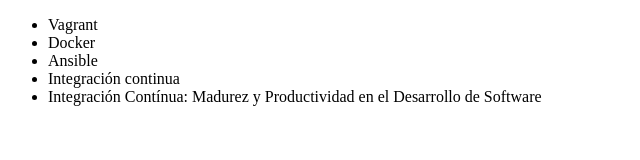
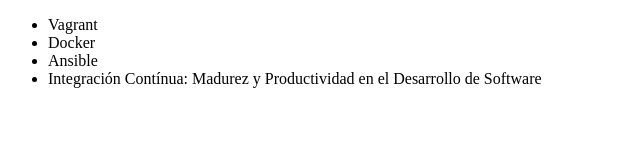
Before and after one commit to wallywgr/aluragit, a plain HTML site: page index.html in a window 1280 px wide. Shown: the whole page, without its empty margins (0-640 px from the left). Drawn offline with Linux system fonts and the light colour scheme.

Commit message:
Arreglo lista de títulos

```diff
--- a/index.html
+++ b/index.html
@@ -9,7 +9,6 @@
          <li> Vagrant </li>
          <li> Docker </li>
          <li> Ansible </li>
-         <li> Integración continua </li>
          <li> Integración Contínua: Madurez y Productividad en el Desarrollo de Software</li>
      </ul>
 </body>
```
